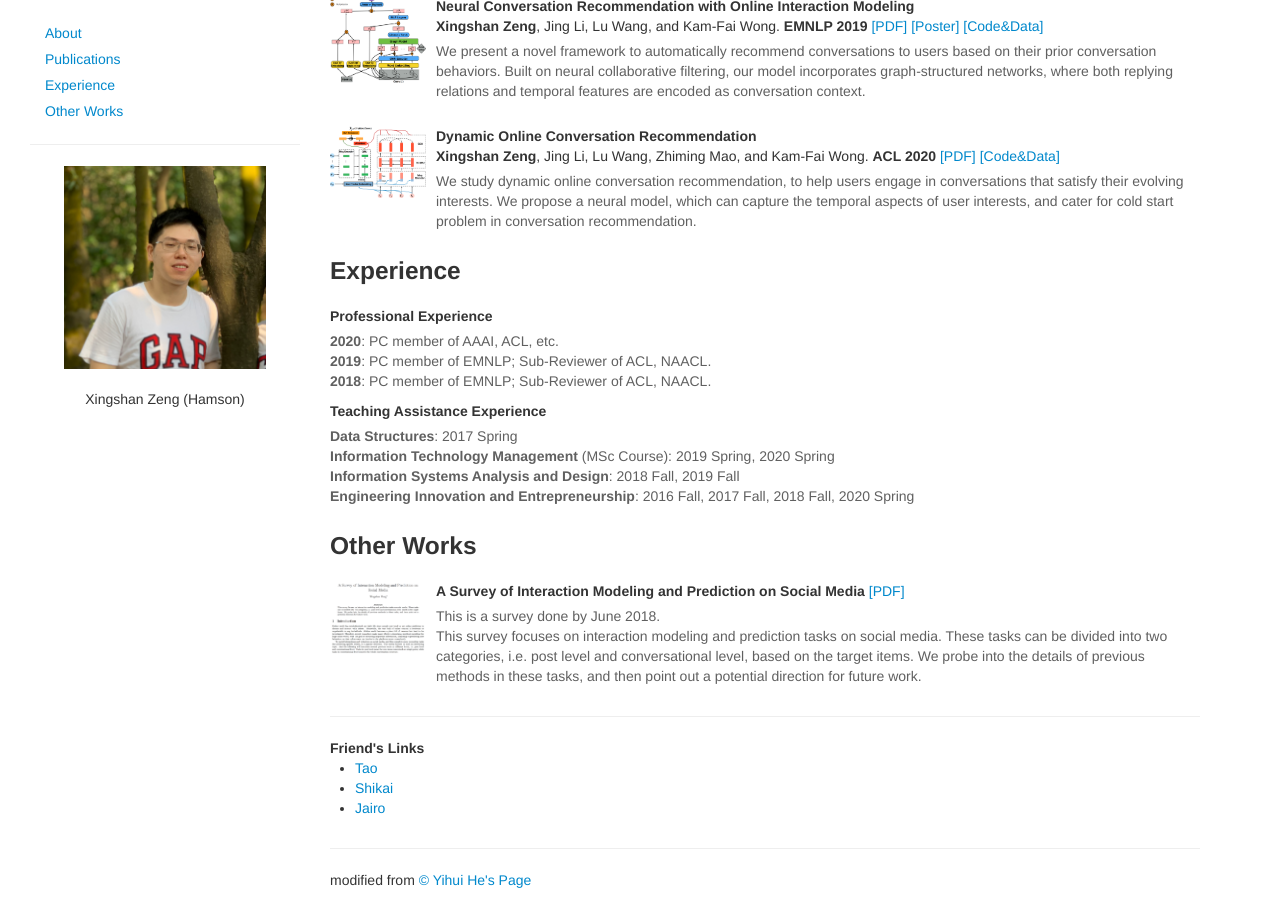
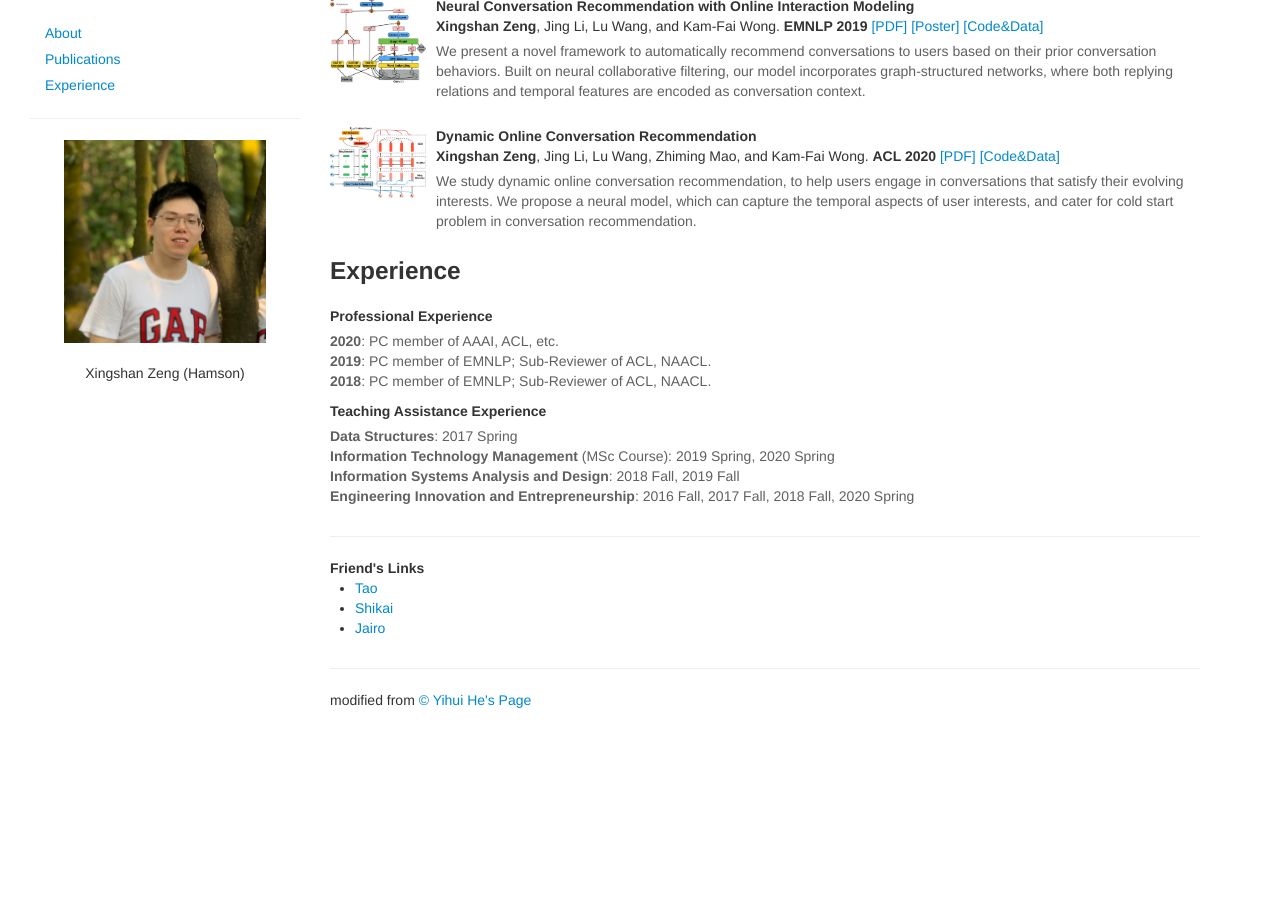
Before and after one commit to zxshamson/zxshamson.github.io, a Jekyll site: the page index.html, which Jekyll copies as it is, in a window 1280 px wide and 900 px high, scrolled down 539 px. Built offline with Jekyll 4.4.1, drawn with Linux system fonts in a browser that asks for light colours; after the commit the page ends 1259 px from its top, so only the background shows below that.

Commit message:
Update index.html

```diff
--- a/index.html
+++ b/index.html
@@ -21,7 +21,7 @@
     <a href="#top">About</a>
     <a href="#publications">Publications</a>
     <a href="#experience">Experience</a>
-    <a href="#other-works">Other Works</a>
+    <!--<a href="#other-works">Other Works</a>-->
     <!--<a href="#teaching">Teaching</a>-->
     <!--<a target="_blank" href="?">CV</a>-->
 </div>
@@ -37,7 +37,7 @@
             <li><a href="#top">About</a></li>
             <li><a href="#publications">Publications</a></li>
             <li><a href="#experience">Experience</a></li>
-            <li><a href="#other-works">Other Works</a></li>
+            <!--<li><a href="#other-works">Other Works</a></li>-->
             <!--<li><a href="#teaching">Teaching</a></li>-->
             <!--<li><a target="_blank" href="?">CV</a>
             </li>-->
@@ -287,6 +285,7 @@
                     </p>
                 </div>
             </div>
+            -->
 
 
             <!-- Footer
```
Also changed, not shown: other parts of index.html (+0 -2 lines).
